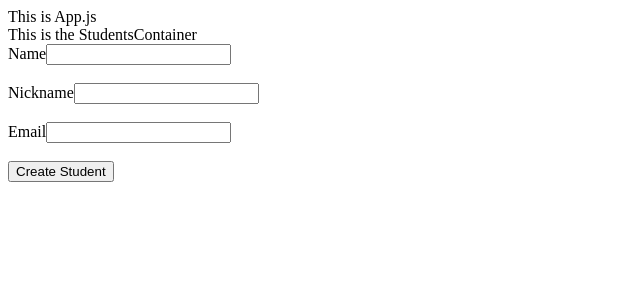
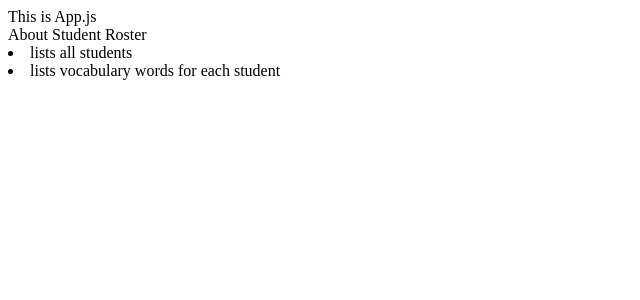
Before and after one commit to devWRM/STUDENT-ROSTER, a React (Create React App) app in the folder frontend-student-roster/: page /About in a window 1280 px wide. Shown: the top 300 px of the page, without its empty margins (0-640 px from the left). Built offline with nearby package versions, Linux system fonts and the light colour scheme; no server answers.

Commit message:
set up Routes using Router

```diff
--- /dev/null
+++ b/frontend-student-roster/src/components/About.js
@@ -0,0 +1,13 @@
+import React from 'react';
+
+const About = () => {
+    return (
+        <div>
+            About Student Roster
+                <li>lists all students</li>
+                <li>lists vocabulary words for each student</li>
+        </div>
+    );
+}
+
+export default About;
--- a/frontend-student-roster/src/components/App.js
+++ b/frontend-student-roster/src/components/App.js
@@ -1,14 +1,18 @@
 import React from 'react';
 
-import StudentsContainer from './StudentsContainer.js';
+// Replaced with Routes from Router
+// import StudentsContainer from './StudentsContainer.js';
 
+import Router from './Router.js';
 
 
 const App = () => {
     return(
         <div>
             This is App.js
-            <StudentsContainer />
+            {/* <StudentsContainer /> */}
+
+            <Router />
         </div>
     );
 }
--- /dev/null
+++ b/frontend-student-roster/src/components/Router.js
@@ -0,0 +1,19 @@
+import React from 'react';
+import { Switch, Route } from 'react-router-dom';
+
+import Welcome from './Welcome.js';
+import About from './About.js';
+import StudentsContainer from './StudentsContainer.js';
+
+
+const Router = () => {
+    return (
+        <Switch>
+            <Route exact path='/Welcome' component={Welcome} />
+            <Route exact path='/About' component={About} />
+            <Route exact path='/Students' component={StudentsContainer} />
+        </Switch>
+    );
+}
+
+export default Router;
--- /dev/null
+++ b/frontend-student-roster/src/components/Welcome.js
@@ -0,0 +1,11 @@
+import React from 'react';
+
+const Welcome = () => {
+    return (
+        <div>
+            Welcome to Student Roster
+        </div>
+    );
+}
+
+export default Welcome;
--- a/frontend-student-roster/src/index.js
+++ b/frontend-student-roster/src/index.js
@@ -4,6 +4,7 @@ import { createStore, applyMiddleware } from 'redux';
 import { Provider } from 'react-redux';
 import thunk from 'redux-thunk';
 import { composeWithDevTools } from 'redux-devtools-extension';
+import { BrowserRouter as Router } from 'react-router-dom';
 
 import App from './components/App.js';
 import { rootReducer } from './reducers/rootReducer.js';
@@ -17,7 +18,9 @@ const store = createStore(
 
 ReactDOM.render(
     <Provider store={store}>
-        <App />
+        <Router>
+            <App />
+        </Router>
     </Provider>,
     document.getElementById('root')
 );
```
Also changed, not shown: 1 other file (tests, documents, lock files or other folders).
